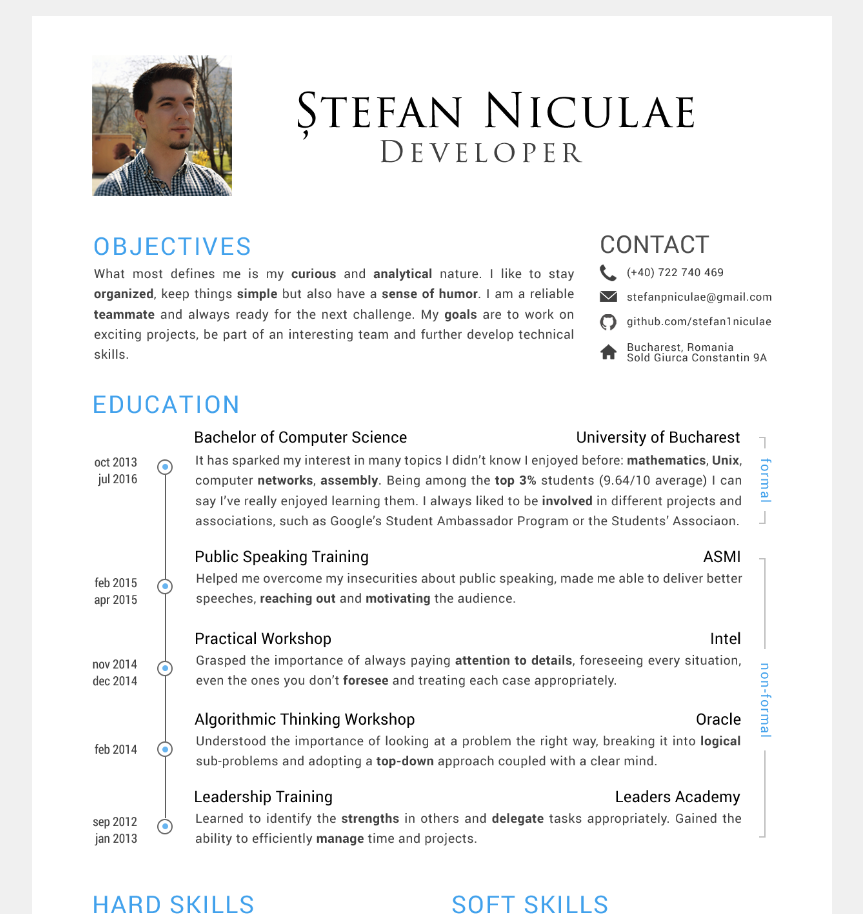
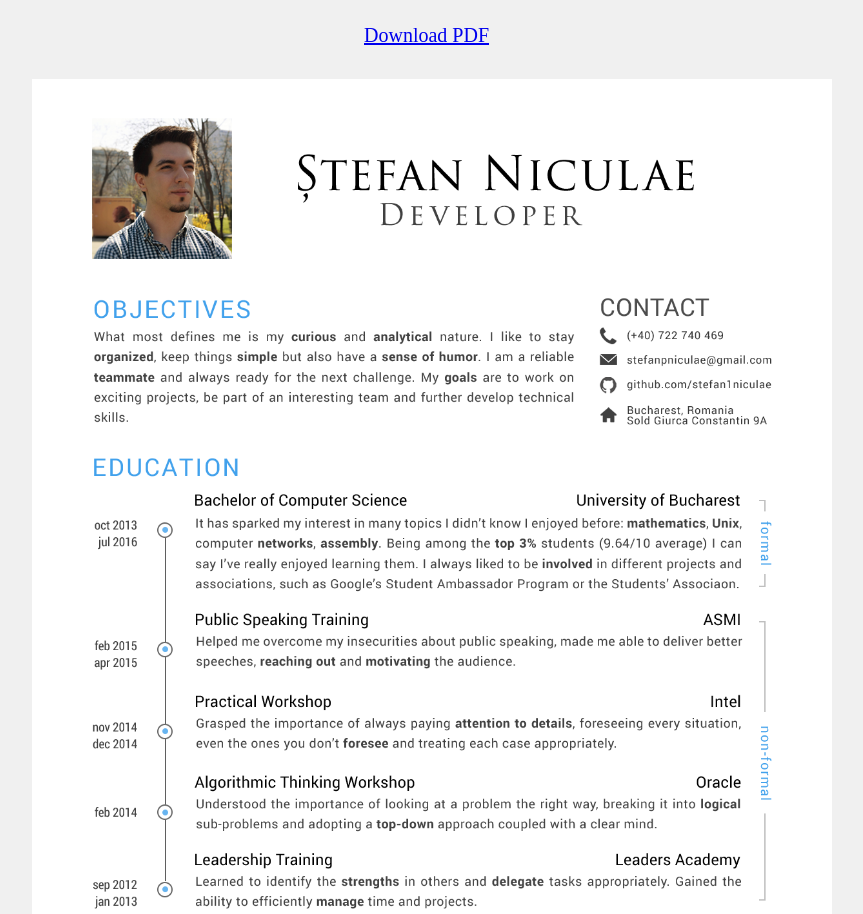
Before and after one commit to stefan-niculae/stefan-niculae.github.io, a plain HTML site: page index.html in a window 1280 px wide. Shown: the top 914 px of the page, without its empty margins (208-1071 px from the left). Drawn offline with Linux system fonts and the light colour scheme.

Commit message:
Placed download button first

```diff
--- a/index.html
+++ b/index.html
@@ -18,11 +18,11 @@
         <!-- </object> -->
 
         <div class="cv-wrapper">
-            <img class="cv-page" src="images/pag1.png" alt="Page 1 of the cv">
-            <img class="cv-page" src="images/pag2.png" alt="Page 2 of the cv">
             <div class="download-wrapper">
                 <a href="pdfs/cv.pdf" download="Stefan Niculae.pdf" target="_blank" class="cv-download">Download PDF</a>
             </div>
+            <img class="cv-page" src="images/pag1.png" alt="Page 1 of the cv">
+            <img class="cv-page" src="images/pag2.png" alt="Page 2 of the cv">
         </div>
     </body>
 </html>
--- a/style.css
+++ b/style.css
@@ -13,7 +13,8 @@ body {
 }
 
 .cv-page {
-    margin-top: 1em;
+    margin-top: .5em;
+    margin-bottom: .5em;
     width: 800px;
 }
 
```
